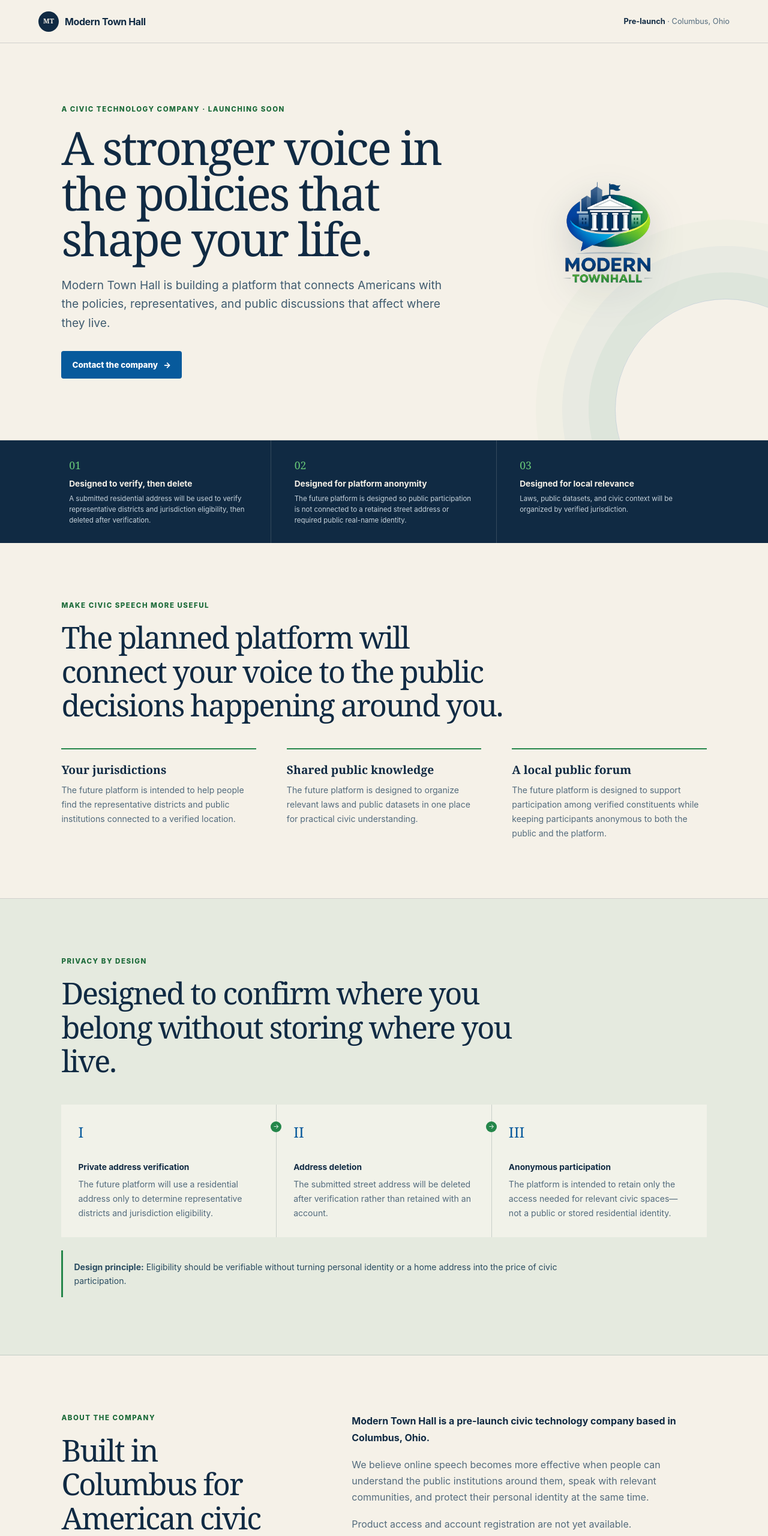
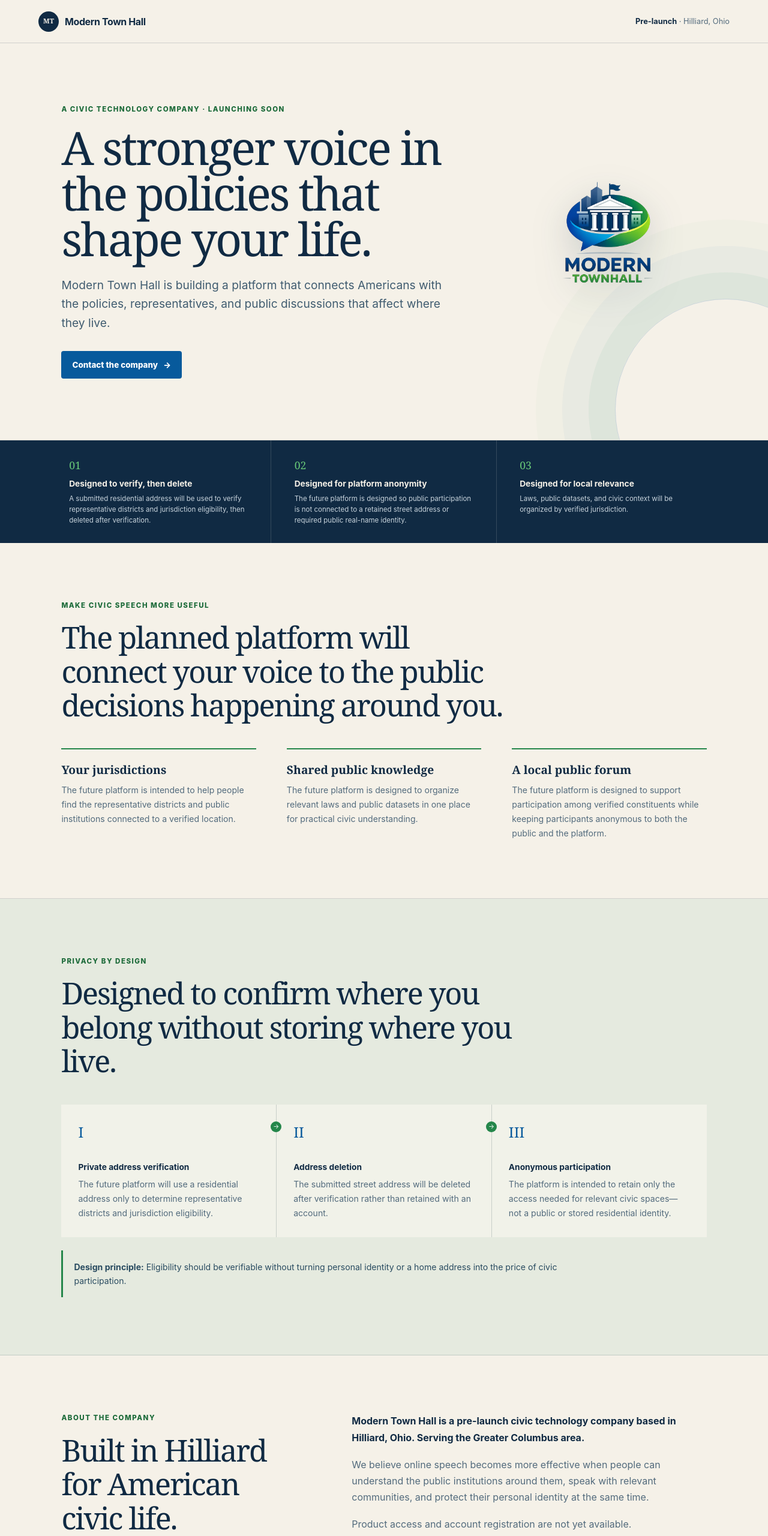
Before and after one commit to JWonz/moderntownhall-site, a website: page index.html in a window 1280 px wide. Shown: the top 2560 px of the page at 60% size. Drawn offline with Linux system fonts and the light colour scheme.

Commit message:
fix: align business location with state filing

```diff
--- a/index.html
+++ b/index.html
@@ -4,7 +4,7 @@
     <meta charset="utf-8">
     <meta name="viewport" content="width=device-width, initial-scale=1">
     <title>Modern Town Hall | A stronger voice in public policy</title>
-    <meta name="description" content="Modern Town Hall is a pre-launch civic technology company in Columbus, Ohio, building a privacy-minded platform designed to connect Americans to relevant policies, representatives, public data, and local forums.">
+    <meta name="description" content="Modern Town Hall is a pre-launch civic technology company in Hilliard, Ohio, building a privacy-minded platform designed to connect Americans to relevant policies, representatives, public data, and local forums.">
     <meta name="theme-color" content="#102a43">
     <link rel="canonical" href="https://moderntownhall.com/">
     <link rel="icon" type="image/png" href="assets/highcontrast-logo.png">
@@ -32,7 +32,7 @@
         "email": "mailto:contact@moderntownhall.com",
         "address": {
           "@type": "PostalAddress",
-          "addressLocality": "Columbus",
+          "addressLocality": "Hilliard",
           "addressRegion": "OH",
           "addressCountry": "US"
         }
@@ -47,7 +47,7 @@
         <span class="brand-mark" aria-hidden="true">MT</span>
         <span>Modern Town Hall</span>
       </a>
-      <p class="company-status"><strong>Pre-launch</strong><span aria-hidden="true"> · </span>Columbus, Ohio</p>
+      <p class="company-status"><strong>Pre-launch</strong><span aria-hidden="true"> · </span>Hilliard, Ohio</p>
     </header>
 
     <main id="main-content">
@@ -127,10 +127,10 @@
       <section class="section about" id="about" aria-labelledby="about-title">
         <div>
           <p class="section-label">About the company</p>
-          <h2 class="section-title" id="about-title">Built in Columbus for American civic life.</h2>
+          <h2 class="section-title" id="about-title">Built in Hilliard for American civic life.</h2>
         </div>
         <div class="about-copy">
-          <p><strong>Modern Town Hall is a pre-launch civic technology company based in Columbus, Ohio.</strong></p>
+          <p><strong>Modern Town Hall is a pre-launch civic technology company based in Hilliard, Ohio. Serving the Greater Columbus area.</strong></p>
           <p>We believe online speech becomes more effective when people can understand the public institutions around them, speak with relevant communities, and protect their personal identity at the same time.</p>
           <p>Product access and account registration are not yet available.</p>
         </div>
@@ -146,7 +146,7 @@
     </main>
 
     <footer class="site-footer">
-      <p><strong>ModernTownhall LLC</strong> <span aria-hidden="true">·</span> Columbus, Ohio</p>
+      <p><strong>ModernTownhall LLC</strong> <span aria-hidden="true">·</span> Hilliard, Ohio</p>
       <p>© 2026 ModernTownhall LLC <span aria-hidden="true">·</span> All rights reserved.</p>
     </footer>
   </body>
```
Also changed, not shown: tests/site-content.test.mjs (+4 -2 lines).
